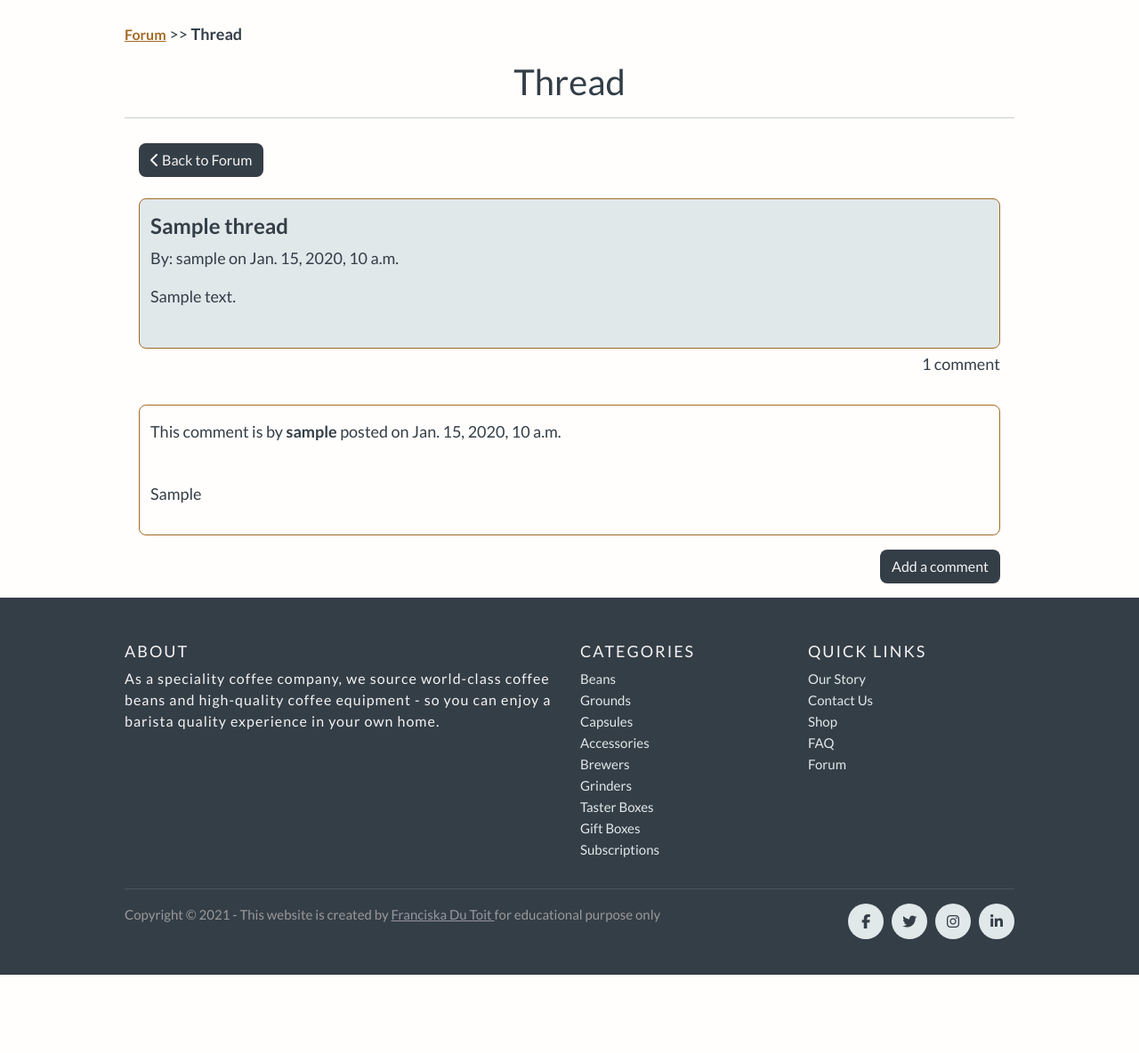
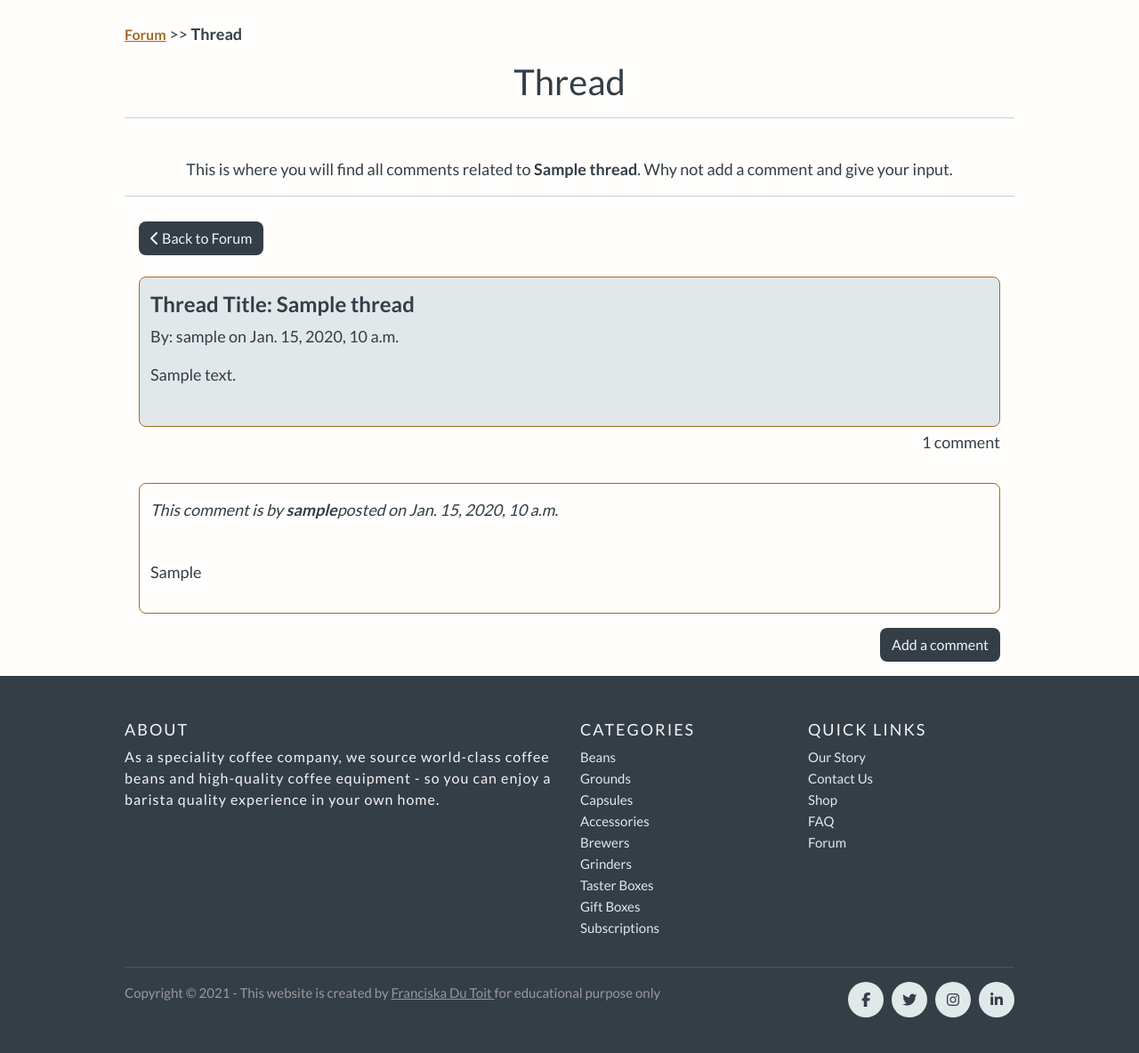
Before and after one commit to Code-Institute-Submissions/happybean, a Django app: template forum/templates/forum/thread.html in a window 1280 px wide. Shown: the part 139-1323 px from the top of the page at 89% size. Before the commit the page ends 1235 px from the top, so only its background shows below. Run offline with Django 3.2, Linux system fonts and the light colour scheme; tables that the repository leaves empty hold one stand-in row (values such as "Sample post"); the template is opened without the code that fills it: values that come from a table or form of the project are taken from there, most other values are stand-ins (such as "Sample title", 1, 10 or a date in 2020); some libraries are stand-ins or nearby versions.

Commit message:
Update thread.html template

```diff
--- a/forum/templates/forum/thread.html
+++ b/forum/templates/forum/thread.html
@@ -16,7 +16,7 @@
 
 {% block content %}
 <div class="container">
-    <!-- Source for navigation: Selmi Tech youtube: https://www.youtube.com/watch?v=knGk9aUr4Do -->
+    <!-- Orginal code from with modifications for project - navigation: https://www.youtube.com/watch?v=knGk9aUr4Do -->
     <!-- Navigation -->
     <div class="row">
         <div class="col">
@@ -31,6 +31,13 @@
             <hr class="w-100 mb-1">
         </div>
     </div>
+    <div class="row pb-4">
+        <div class="col text-center mt-3">
+            <p class="logo-font">This is where you will find all comments related to
+                <strong>{{ thread.title }}</strong>. Why not add a comment and give your input.</p>
+            <hr class="w-100 mb-1">
+        </div>
+    </div>
     <!-- Back Button -->
     <div class="row pb-4">
         <div class="col ms-3">
@@ -40,14 +47,15 @@
     </div>
 </div>
 
-<!-- Thread Box -->
+<!-- Thread Section -->
 <div class="container ">
     <div class="row thread main-thread ms-3 me-3">
         <div class="col pt-3 pb-3">
-            <h3><strong>{{ thread.title }}</strong></h3>
+            <h3><strong>Thread Title: {{ thread.title }}</strong></h3>
             <p>By: {{ thread.creator }} on {{ thread.date_created }} </p>
             <p>{{ thread.description }}</p>
             <div class="pt-1 pb-2">
+            <!-- If the user created the thread or it is an admin user, they will see the option to edit or delete the thread -->
             {% if request.user == thread.creator or request.user.is_superuser %}
                 <a href="{% url 'edit_thread' thread.pk %} " class="btn alt-action-btn btn-sm">Edit</a>
                 <a href="{% url 'delete_thread' thread.pk %}" class="btn action-btn btn-sm">Delete</a>
@@ -57,18 +65,19 @@
     </div>
 </div>
 
-<div class="container">
+<!-- Comment section: No comments -->
+<div class="container ">
     {% if comments %}
     <div class="row mt-1">
         <div class="col me-3">
-            <!-- Comment section https://www.youtube.com/watch?v=6SkoqRJ-yAw&list=PLMXItuyqfZ94JEmU4KWcbPepKLAK2KGDb&index=9 -->
+            <!-- Orginal code from with modifications for project- comment counter: https://www.youtube.com/watch?v=6SkoqRJ-yAw&list=PLMXItuyqfZ94JEmU4KWcbPepKLAK2KGDb&index=9 -->
             <p class="d-flex justify-content-end comment-count-pag">{{ comments_count }}
                 comment{% if comments_count == 0 or comments_count > 1 %}s{% endif %}
             </p>
         </div>
     </div>
     {% else %}
-    <div class="row">
+    <div class="row mb-5">
         <div class="col mt-3 ms-3 ps-2 pt-3 text-center">
             <p> There are no comments yet. </p>
         </div>
@@ -77,19 +86,16 @@
 </div>
 
 {% if comments %}
-<!--Comment section-->
-<div class="container forum-small-hide">
+<!-- Comment section: With comments -->
+<div class="container">
     <!-- If there are comments -->
     {% for comment in comments %}
     <div class="row thread m-3">
         <div class="col-sm-10 pb-3">
-            <p class="pt-3">This comment is by <strong>{{ comment.creator }}</strong>
-                posted on {{ comment.date_created }}
-
-            </p>
+            <p class="pt-3"><em>This comment is by <strong>{{ comment.creator }}</strong>posted on {{ comment.date_created }}</em></p>
             <br>
             <p>{{ comment.post }}</p>
-            <!-- Edit & Delete only by Creator or Admin -->
+            <!-- If the user added the comment or it is an admin user, they will see the option to edit or delete the comment -->
             {% if request.user == comment.creator or request.user.is_superuser %}
             <br>
             <div class="pt-1 pb-2">
@@ -113,6 +119,7 @@
         </div>
     </div>
 </div>
+
 <!-- Scroll up button -->
 <button id="scrollButton" title="Go to top">
     <i class="fas fa-angle-double-up scrollup-arrow"></i>
@@ -126,7 +133,7 @@
     // Page scroll up feature
     /* Orginal code from with modifications for project:
      https://stackoverflow.com/questions/14249998/jquery-back-to-top and https://www.tutorialrepublic.com/faq/how-to-scroll-to-the-top-of-the-page-using-jquery.php */
-     $(window).scroll(function() {
+    $(window).scroll(function () {
         if ($(this).scrollTop()) {
             $('#scrollButton').fadeIn();
         } else {
@@ -134,7 +141,7 @@
         }
     });
 
-    $("#scrollButton").click(function() {
+    $("#scrollButton").click(function () {
         $("html, body").animate({
             scrollTop: 0
         }, "fast");
```
Lines whose indentation alone changed are shown as unchanged.
